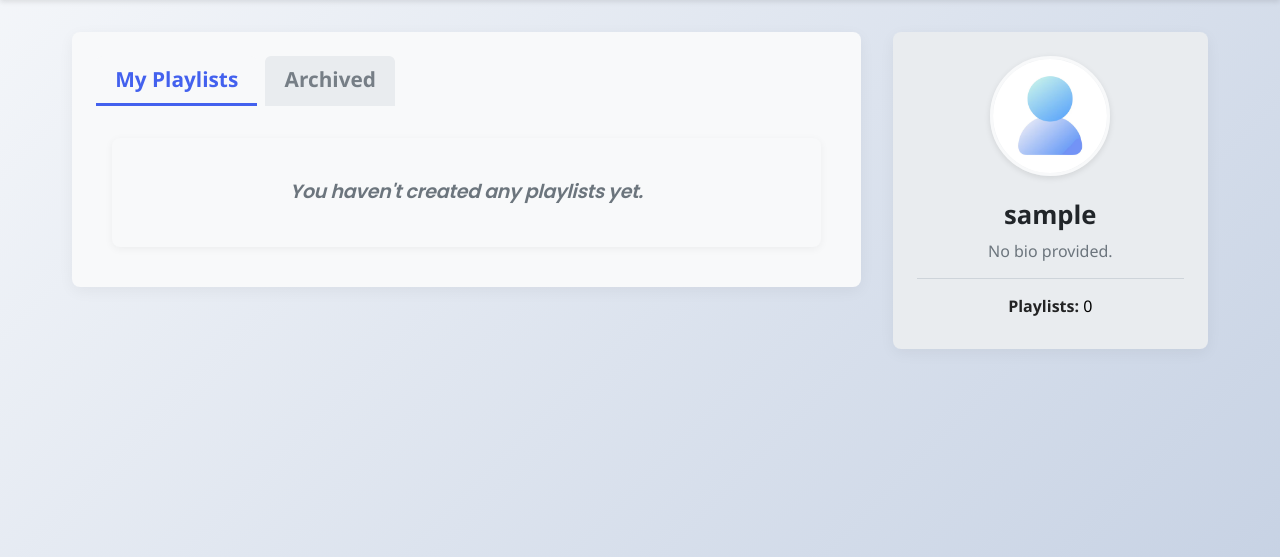
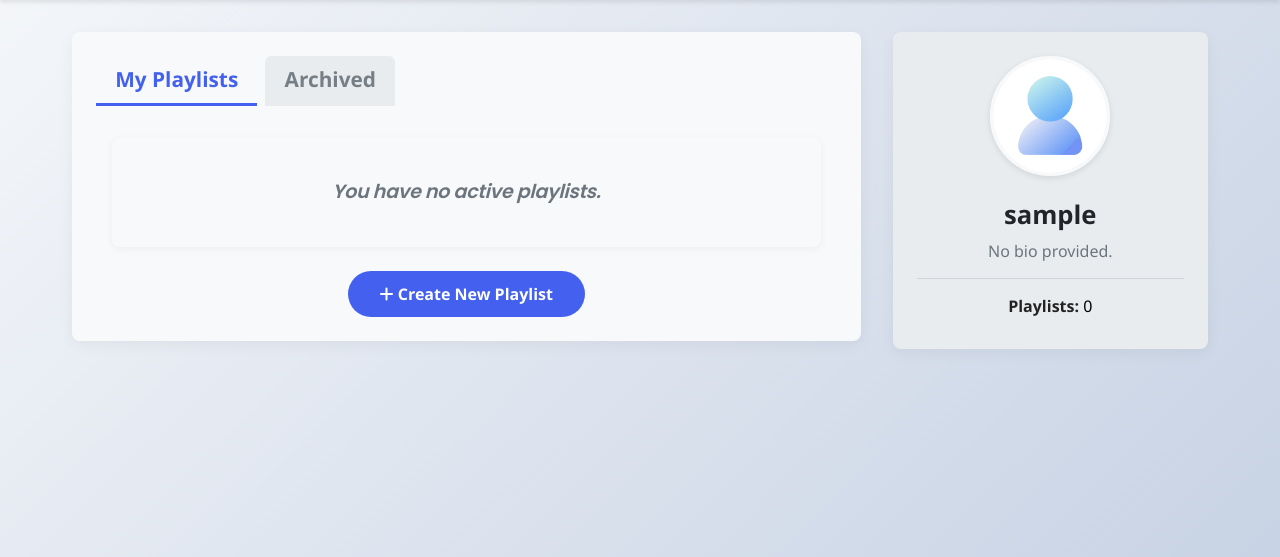
Before and after one commit to guramrekh/wavelink, a Flask app: page /home in a window 1280 px wide. Shown: the part 65-622 px from the top of the page. Run offline with Flask 3, Linux system fonts and the light colour scheme; the visitor is signed in with stand-in values (Sample User, id 1); data that the repository does not hold is empty; some libraries are stand-ins or nearby versions.

Commit message:
added create new playlist button on home page

```diff
--- a/compose.yaml
+++ b/compose.yaml
@@ -2,7 +2,7 @@ services:
   db:
     image: postgres:16
     container_name: my_postgres
-    restart: always
+    restart: no
     environment:
       POSTGRES_USER: ${POSTGRES_USER}
       POSTGRES_PASSWORD: ${POSTGRES_PASSWORD}
@@ -15,7 +15,7 @@ services:
   web:
     build: .
     container_name: flask_app
-    restart: always
+    restart: no
     ports:
       - "5000:5000"
     environment:
--- a/myapp/config.py
+++ b/myapp/config.py
@@ -1,5 +1,5 @@
 import os
-basedir = os.path.abspath(os.path.dirname(__file__))
+basedir = os.path.abspath(os.path.join(os.path.dirname(__file__), '..'))
 
 class Config:
     SECRET_KEY = os.getenv('SECRET_KEY', 'dev-fallback')
--- a/myapp/static/css/home.css
+++ b/myapp/static/css/home.css
@@ -540,6 +540,14 @@ body {
     width: calc(100% - 2rem);
 }
 
+.create-playlist-container {
+    margin-top: 1.5rem;
+    text-align: center;
+    display: flex;
+    justify-content: center;
+}
+
+
 @media (max-width: 992px) {
     .profile-container {
         grid-template-columns: 2fr 1fr;
--- a/myapp/templates/account.html
+++ b/myapp/templates/account.html
@@ -188,7 +188,7 @@
           {% if current_view == 'archived' %}
             You have no archived playlists.
           {% else %}
-            You haven't created any playlists yet.
+            You have no active playlists.
           {% endif %}
         </p>
       {% endif %}
--- a/myapp/templates/home.html
+++ b/myapp/templates/home.html
@@ -119,7 +119,12 @@
         {% if current_view == 'archived' %}
           You have no archived playlists.
         {% else %}
-          You haven't created any playlists yet.
+          You have no active playlists.
+          <div class="create-playlist-container">
+            <a href="{{ url_for('playlist.create_playlist') }}" class="btn btn-primary">
+              <i class="fas fa-plus"></i> Create New Playlist
+            </a>
+          </div>
         {% endif %}
       </p>
       {% endif %}
```
